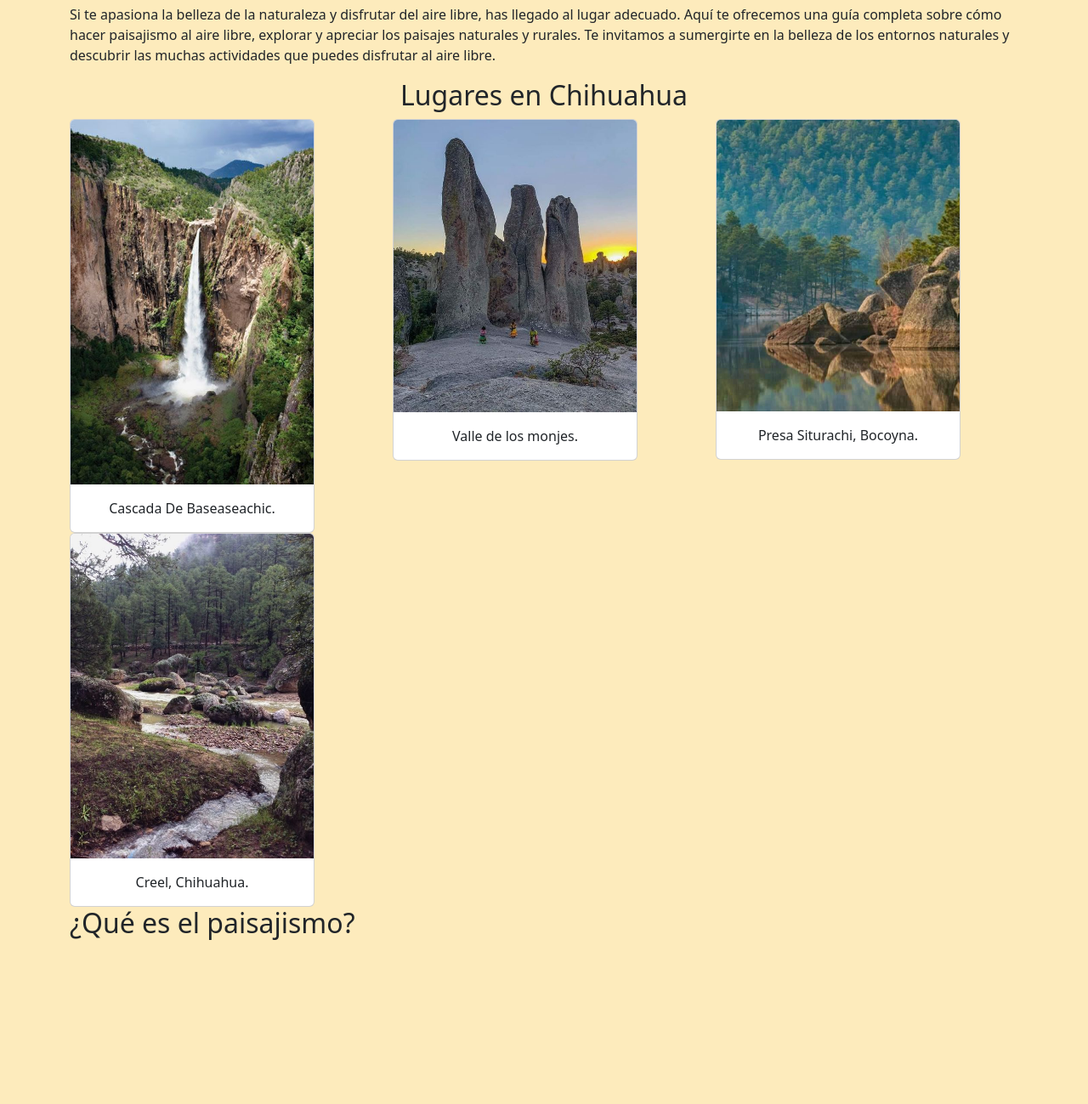
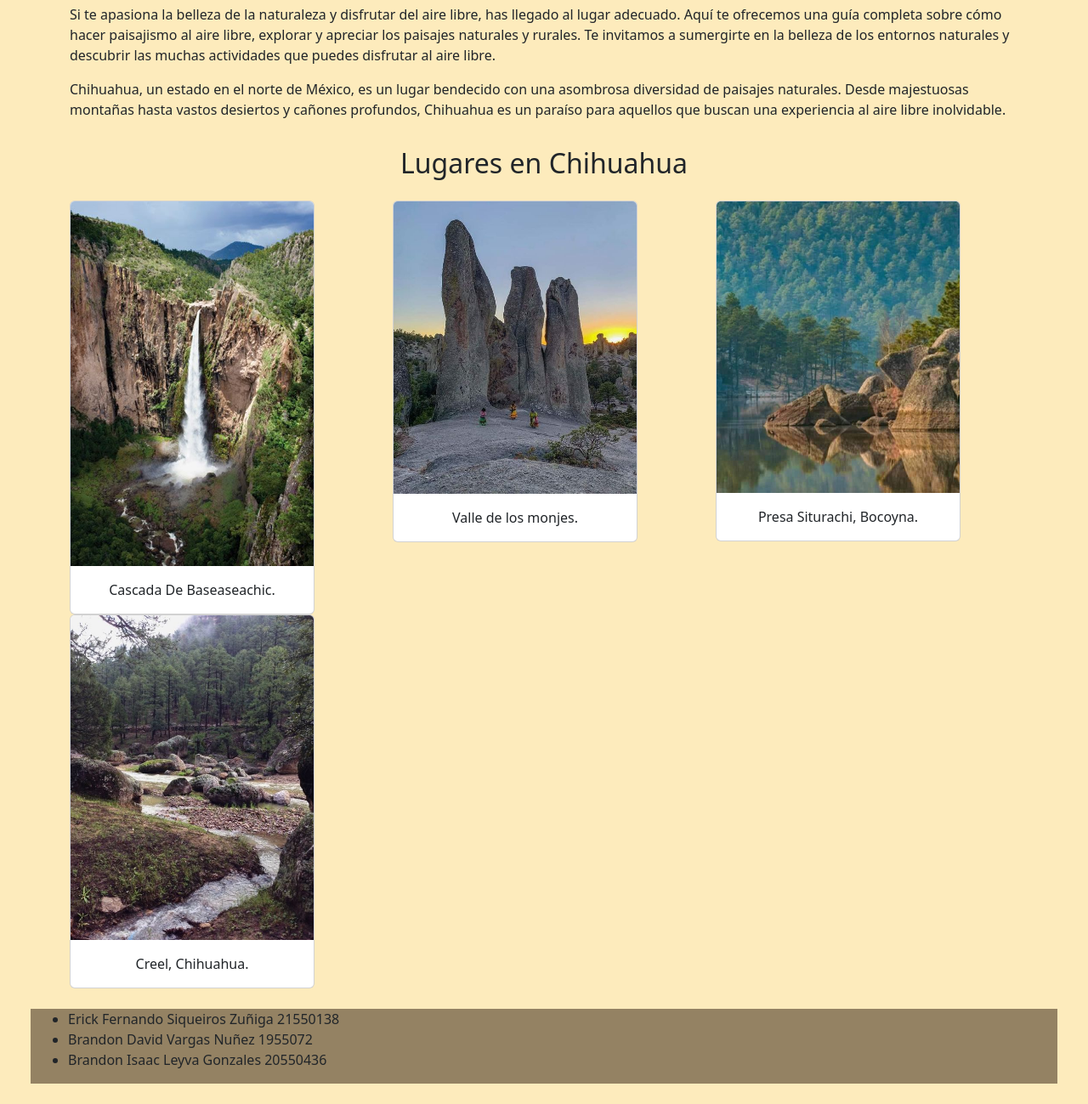
Before and after one commit to fersizu/practicaUnidad1, a website: page index.html in a window 1280 px wide. Shown: the part 645-1944 px from the top of the page at 85% size. Before the commit the page ends 1759 px from the top, so only its background shows below. Drawn offline with nearby package versions, Linux system fonts and the light colour scheme.

Commit message:
commitErickterminado

```diff
--- a/index.html
+++ b/index.html
@@ -53,6 +53,11 @@
       <div class="col">
           <p>Si te apasiona la belleza de la naturaleza y disfrutar del aire libre, has llegado al lugar adecuado. Aquí te ofrecemos una guía completa sobre cómo hacer paisajismo al aire libre, explorar y apreciar los paisajes naturales y rurales. Te invitamos a sumergirte en la belleza de los entornos naturales y descubrir las muchas actividades que puedes disfrutar al aire libre.
           </p>
+          <p>
+            Chihuahua, un estado en el norte de México, es un lugar bendecido con una asombrosa diversidad de paisajes naturales. Desde majestuosas montañas hasta vastos desiertos y cañones profundos, Chihuahua es un paraíso para aquellos que buscan una experiencia al aire libre inolvidable.
+
+
+          </p>
       </div>
     </div>
   </div>
@@ -60,7 +65,7 @@
 
 <div class="container text-center">
   <div class="row ">
-    <div class="col">
+    <div class="col m-3">
       <h2>Lugares en Chihuahua
       </h2>
     </div>
@@ -94,16 +99,21 @@
 </div>
   </div>
 </div>
+<footer>
+<div class="container-fluid">
+  <div class="row m-4">
+    <div class="col">
+      <ul>
+        <li>Erick Fernando Siqueiros Zuñiga 21550138</li>
+        <li>Brandon David Vargas Nuñez 1955072</li>
+        <li>Brandon Isaac Leyva Gonzales 20550436</li>
 
-<div class="container">
-  <div class="row ">
+      </ul>
     </div>
-    <div class="col">
-      <h2>¿Qué es el paisajismo?</h2>
+
+  </div>
     </div>
-    </div>
-  </div>
-
+  </footer>
 
 </body>
 </html>
--- a/style.scss
+++ b/style.scss
@@ -27,3 +27,9 @@ body {
     height: 500px;
 
 }
+
+.container-fluid {
+    .row {
+        background-color: $cafe;
+    }
+}
```
Also changed, not shown: style.css, 1 other file.
